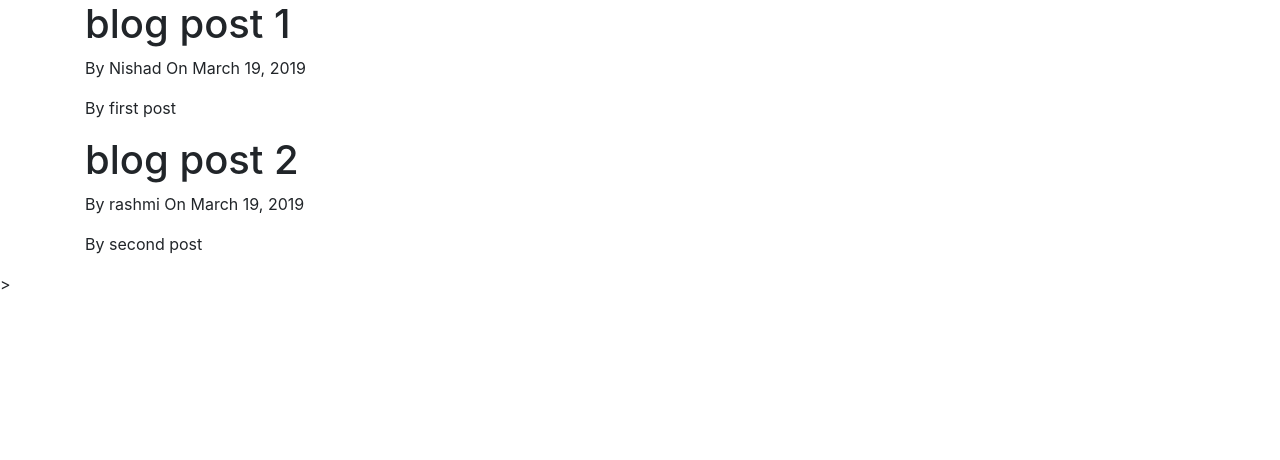
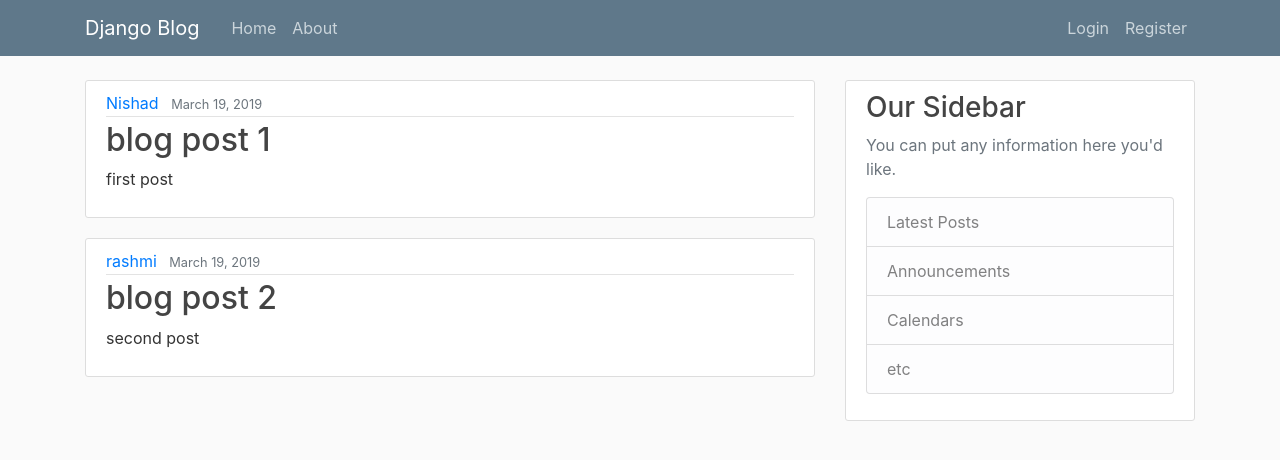
Before and after one commit to Nishad00/SNS-Social-Networking-System-, a Django app: page / in a window 1280 px wide. Shown: the top 460 px of the page. Run offline with Django 3.2, Linux system fonts and the light colour scheme; some libraries are stand-ins or nearby versions.

Commit message:
admin,css,nav,main

```diff
--- /dev/null
+++ b/SNS/blog/Static/blog/main.css
@@ -0,0 +1,89 @@
+body {
+    background: #fafafa;
+    color: #333333;
+    margin-top: 5rem;
+}
+
+h1,
+h2,
+h3,
+h4,
+h5,
+h6 {
+    color: #444444;
+}
+
+ul {
+    margin: 0;
+}
+
+.bg-steel {
+    background-color: #5f788a;
+}
+
+.site-header .navbar-nav .nav-link {
+    color: #cbd5db;
+}
+
+.site-header .navbar-nav .nav-link:hover {
+    color: #ffffff;
+}
+
+.site-header .navbar-nav .nav-link.active {
+    font-weight: 500;
+}
+
+.content-section {
+    background: #ffffff;
+    padding: 10px 20px;
+    border: 1px solid #dddddd;
+    border-radius: 3px;
+    margin-bottom: 20px;
+}
+
+.article-title {
+    color: #444444;
+}
+
+a.article-title:hover {
+    color: #428bca;
+    text-decoration: none;
+}
+
+.article-content {
+    white-space: pre-line;
+}
+
+.article-img {
+    height: 65px;
+    width: 65px;
+    margin-right: 16px;
+}
+
+.article-metadata {
+    padding-bottom: 1px;
+    margin-bottom: 4px;
+    border-bottom: 1px solid #e3e3e3
+}
+
+.article-metadata a:hover {
+    color: #333;
+    text-decoration: none;
+}
+
+.article-svg {
+    width: 25px;
+    height: 25px;
+    vertical-align: middle;
+}
+
+.account-img {
+    height: 125px;
+    width: 125px;
+    margin-right: 20px;
+    margin-bottom: 16px;
+}
+
+.account-heading {
+    font-size: 2.5rem;
+}
--- a/SNS/blog/Templates/blog/Home.html
+++ b/SNS/blog/Templates/blog/Home.html
@@ -1,5 +1,12 @@
 {% extends "blog/base.html" %} {% block content %} {% for post in posts %}
-<h1>{{ post.title }}</h1>
-<p>By {{post.author}} On {{post.date_posted}}</p>
-<p>By {{post.content}}</p>
+<article class="media content-section">
+    <div class="media-body">
+        <div class="article-metadata">
+            <a class="mr-2" href="#">{{ post.author }}</a>
+            <small class="text-muted">{{ post.date_posted }}</small>
+        </div>
+        <h2><a class="article-title" href="#">{{ post.title }}</a></h2>
+        <p class="article-content">{{ post.content }}</p>
+    </div>
+</article>
 {% endfor %} {% endblock content %}
--- a/SNS/blog/Templates/blog/base.html
+++ b/SNS/blog/Templates/blog/base.html
@@ -1,3 +1,12 @@
+<!-- python manage.py runserver
+python manage.py makemigrations
+python manage.py migrate
+python manage.py createsuperuser-->
+
+
+
+
+{% load static %}
 <!DOCTYPE html>
 <html>
 
@@ -8,7 +17,9 @@
     <meta name="viewport" content="width=device-width, initial-scale=1, shrink-to-fit=no">
 
     <!-- Bootstrap CSS -->
-    <link rel="stylesheet" href="https://maxcdn.bootstrapcdn.com/bootstrap/4.0.0/css/bootstrap.min.css" integrity="sha384-Gn5384xqQ1aoWXA+058RXPxPg6fy4IWvTNh0E263XmFcJlSAwiGgFAW/dAiS6JXm" crossorigin="anonymous"> {% if title %}
+    <link rel="stylesheet" href="https://maxcdn.bootstrapcdn.com/bootstrap/4.0.0/css/bootstrap.min.css" integrity="sha384-Gn5384xqQ1aoWXA+058RXPxPg6fy4IWvTNh0E263XmFcJlSAwiGgFAW/dAiS6JXm" crossorigin="anonymous">
+
+    <link rel="stylesheet" type="text/css" href="{% static 'blog/main.css' %}"> {% if title %}
     <title> Django Blog - {{ title }}</title>
 
     {% else %}
@@ -20,10 +31,54 @@
 </head>
 
 <body>
+    <header class="site-header">
+        <nav class="navbar navbar-expand-md navbar-dark bg-steel fixed-top">
+            <div class="container">
+                <a class="navbar-brand mr-4" href="{% url 'blog-home' %}">Django Blog</a>
+                <button class="navbar-toggler" type="button" data-toggle="collapse" data-target="#navbarToggle" aria-controls="navbarToggle" aria-expanded="false" aria-label="Toggle navigation">
+                    <span class="navbar-toggler-icon"></span>
+                    </button>
+                <div class="collapse navbar-collapse" id="navbarToggle">
+                    <div class="navbar-nav mr-auto">
+                        <a class="nav-item nav-link" href="{% url 'blog-home' %}">Home</a>
+                        <a class="nav-item nav-link" href="{%  url 'blog-about'%}">About</a>
+                    </div>
+                    <!-- Navbar Right Side -->
+                    <div class="navbar-nav">
+                        <a class="nav-item nav-link" href="#">Login</a>
+                        <a class="nav-item nav-link" href="#">Register</a>
+                    </div>
+                </div>
+            </div>
+        </nav>
+    </header>
 
-    <div class="container">
-        {% block content %}{% endblock %}
-    </div>>
+
+
+
+    <main role="main" class="container">
+        <div class="row">
+            <div class="col-md-8">
+                {% block content %}{% endblock %}
+            </div>
+            <div class="col-md-4">
+                <div class="content-section">
+                    <h3>Our Sidebar</h3>
+                    <p class='text-muted'>You can put any information here you'd like.
+                        <ul class="list-group">
+                            <li class="list-group-item list-group-item-light">Latest Posts</li>
+                            <li class="list-group-item list-group-item-light">Announcements</li>
+                            <li class="list-group-item list-group-item-light">Calendars</li>
+                            <li class="list-group-item list-group-item-light">etc</li>
+                        </ul>
+                    </p>
+                </div>
+            </div>
+        </div>
+    </main>
+
+
+
 
     <!-- Optional JavaScript -->
     <!-- jQuery first, then Popper.js, then Bootstrap JS -->
```
Also changed, not shown: SNS/db.sqlite3.
